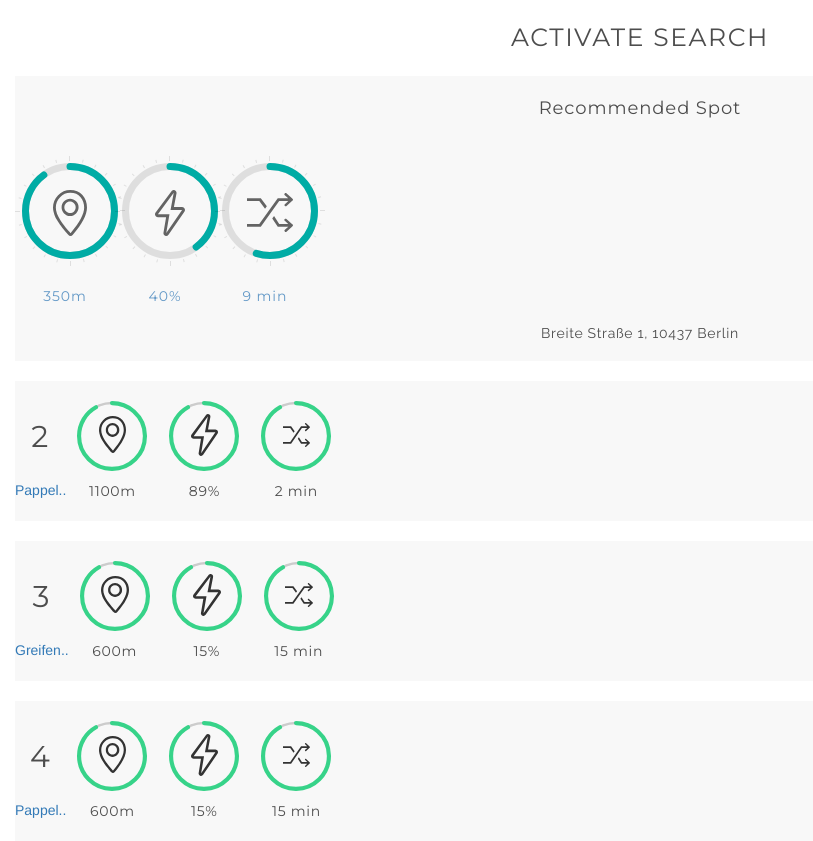
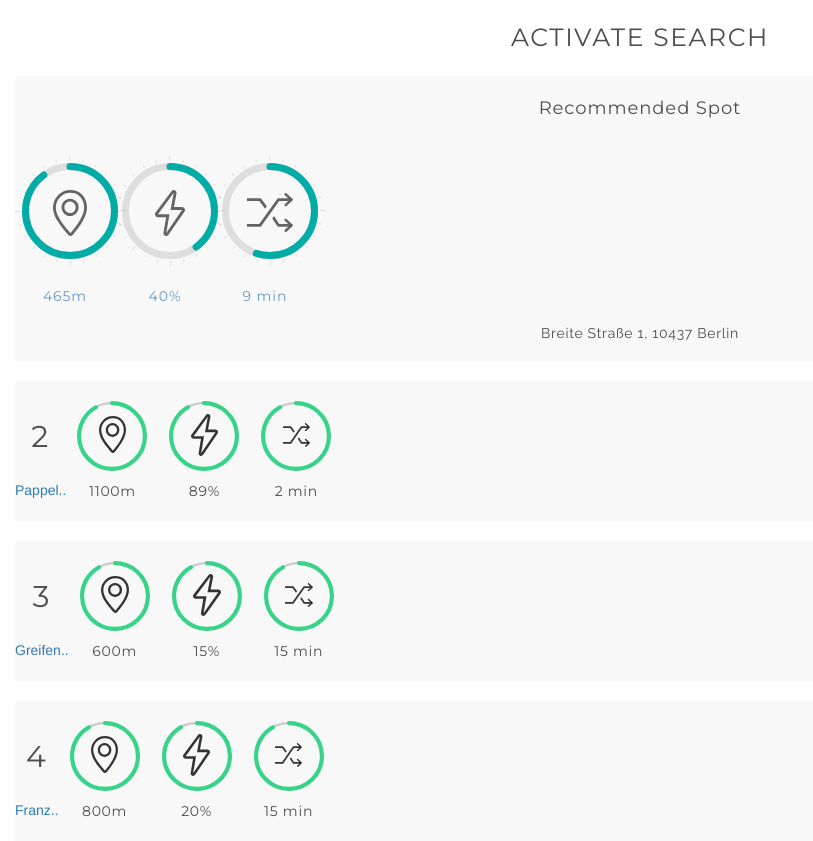
Before and after one commit to techytux/sneakpark, a plain HTML site: page results.html in a window 1280 px wide. Shown: the whole page, without its empty margins (0-813 px from the left). Drawn offline with Linux system fonts and the light colour scheme.

Commit message:
fixed results

```diff
--- a/results.html
+++ b/results.html
@@ -82,7 +82,7 @@ $(window).load(function() {
                             <img id="svg1" src="img/rangeicon.svg" type="image/svg+xml"></img>
                         </span>
                     </span>
-                    <span class="progress-annotation">350m</span>
+                    <span class="progress-annotation">465m</span>
                 </span>
                 <span class="sppie">
                     <span class="chart" data-percent="40">
@@ -160,15 +160,15 @@ $(window).load(function() {
             <div class="sppie-box">
                 <div class="sppie-inner-box">
                     <div class="sppie-number"> 4 </div>
-                    <span class="sppie-number-address">Pappel..</span>
+                    <span class="sppie-number-address">Franz..</span>
                 </div>
                 <div class="sppie-inner-box">
                     <div class="sppie-ring-icon"><img id="svg1" src="img/rangeicon.svg" type="image/svg+xml"></img></div>
-                    <span class="sppie-ring-annotation">600m</span>
+                    <span class="sppie-ring-annotation">800m</span>
                 </div>
                 <div class="sppie-inner-box">
                     <div class="sppie-ring-icon"><img id="svg1" src="img/chanceicon.svg" type="image/svg+xml"></img></div>
-                    <span class="sppie-ring-annotation">15%</span>
+                    <span class="sppie-ring-annotation">20%</span>
                 </div>
                 <div class="sppie-inner-box">
                     <div class="sppie-ring-icon"><img id="svg1" src="img/waitingicon.svg" type="image/svg+xml"></img></div>
@@ -218,7 +218,7 @@ $(window).load(function() {
                 </div>
                 <div class="sppie-inner-box">
                     <div class="sppie-ring-icon"><img id="svg1" src="img/chanceicon.svg" type="image/svg+xml"></img></div>
-                    <span class="sppie-ring-annotation">75%</span>
+                    <span class="sppie-ring-annotation">10%</span>
                 </div>
                 <div class="sppie-inner-box">
                     <div class="sppie-ring-icon"><img id="svg1" src="img/waitingicon.svg" type="image/svg+xml"></img></div>
```
